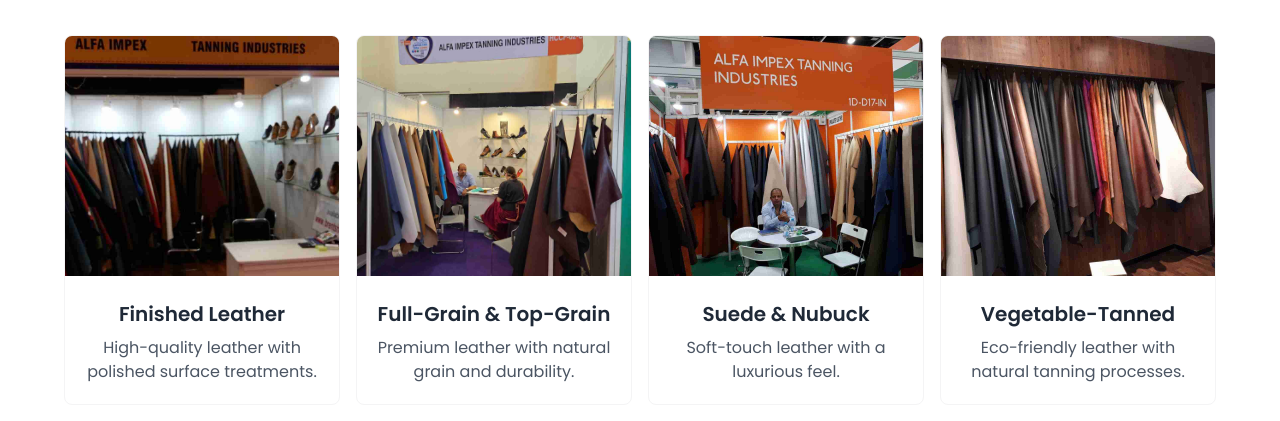
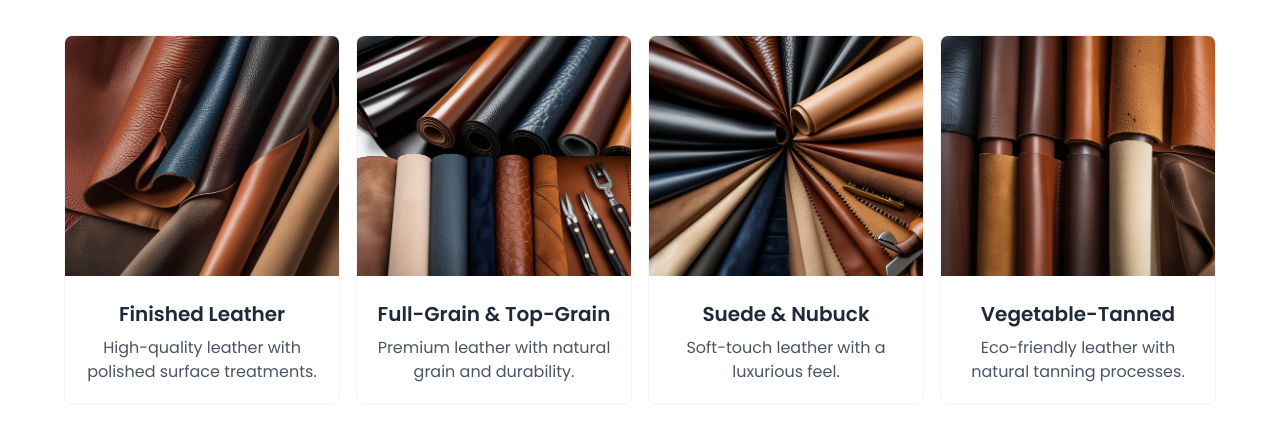
Before and after one commit to hax0-r/fiverr_leather, a plain HTML site: page products.html in a window 1280 px wide. Shown: the part 637-1058 px from the top of the page. Drawn offline with nearby package versions, Linux system fonts and the light colour scheme; a script that the page names is missing.

Commit message:
complete

```diff
--- a/products.html
+++ b/products.html
@@ -38,22 +38,22 @@
                 <h2 class="md:text-3xl text-2xl font-semibold text-gray-800 text-center md:mb-10 mb-5">Our Leather Categories</h2>
                 <div class="grid md:grid-cols-2 lg:grid-cols-4 gap-4 text-center">
                     <div class="border rounded-lg border-zinc-100 overflow-hidden">
-                        <img src="./Docs/Images/img (5).jpeg" class="w-full md:h-60 object-cover" alt="">
+                        <img src="./Docs/Images/product1.jpg" class="w-full md:h-60 object-cover" alt="">
                         <h3 class="text-xl font-semibold mt-6 px-5 text-gray-800">Finished Leather</h3>
                         <p class="text-gray-600 px-5 pb-5 mt-2">High-quality leather with polished surface treatments.</p>
                     </div>
                     <div class="border rounded-lg border-zinc-100 overflow-hidden">
-                        <img src="./Docs/Images/img (6).jpeg" class="w-full md:h-60 object-cover" alt="">
+                        <img src="./Docs/Images/product2.jpg" class="w-full md:h-60 object-cover" alt="">
                         <h3 class="text-xl font-semibold mt-6 px-5 text-gray-800">Full-Grain & Top-Grain</h3>
                         <p class="text-gray-600 px-5 pb-5 mt-2">Premium leather with natural grain and durability.</p>
                     </div>
                     <div class="border rounded-lg border-zinc-100 overflow-hidden">
-                        <img src="./Docs/Images/img (3).jpeg" class="w-full md:h-60 object-cover" alt="">
+                        <img src="./Docs/Images/product3.jpg" class="w-full md:h-60 object-cover" alt="">
                         <h3 class="text-xl font-semibold mt-6 px-5 text-gray-800">Suede & Nubuck</h3>
                         <p class="text-gray-600 px-5 pb-5 mt-2">Soft-touch leather with a luxurious feel.</p>
                     </div>
                     <div class="border rounded-lg border-zinc-100 overflow-hidden">
-                        <img src="./Docs/Images/img (1).jpeg" class="w-full md:h-60 object-cover" alt="">
+                        <img src="./Docs/Images/product4.jpg" class="w-full md:h-60 object-cover" alt="">
                         <h3 class="text-xl font-semibold mt-6 px-5 text-gray-800">Vegetable-Tanned</h3>
                         <p class="text-gray-600 px-5 pb-5 mt-2">Eco-friendly leather with natural tanning processes.</p>
                     </div>
```
Also changed, not shown: Docs/Images/product1.jpg (added), Docs/Images/product2.jpg (added), Docs/Images/product3.jpg (added), Docs/Images/product4.jpg (added).
